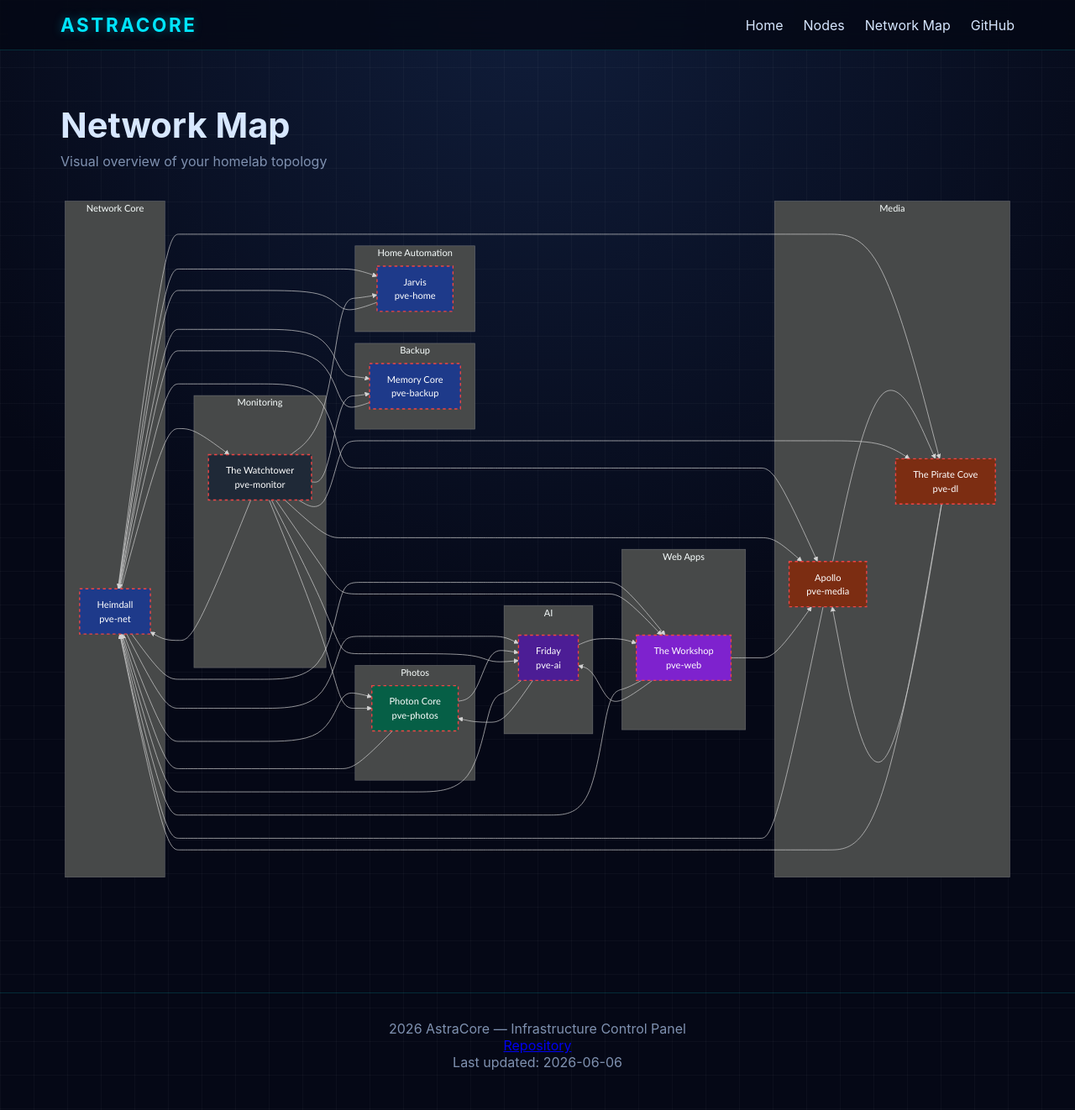
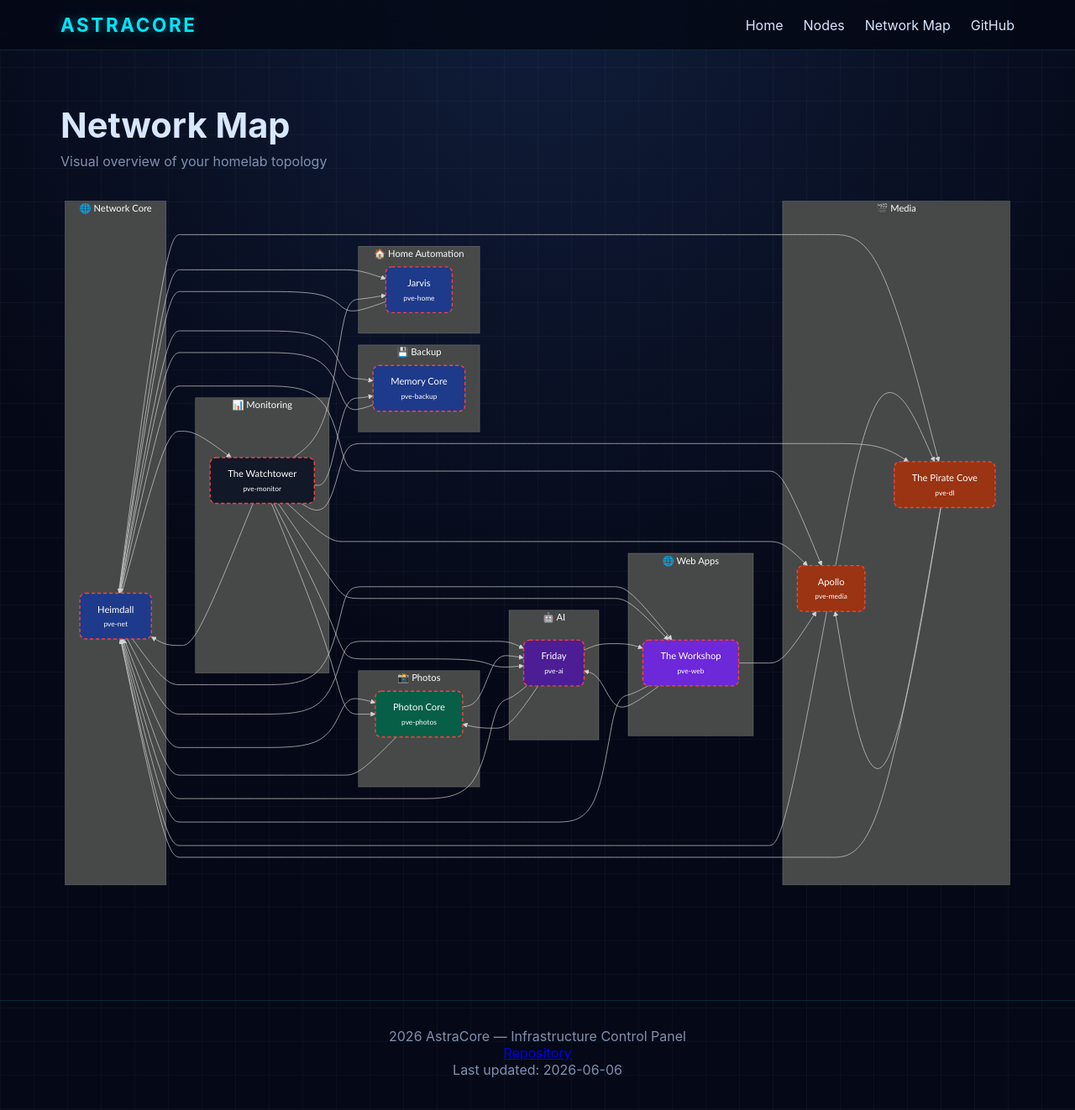
Before and after one commit to MrRowey/AstraCore, a Jekyll site: the page built from docs/network-map.md, in a window 1280 px wide and 1322 px high. Shown: the whole window at 84% size. Built offline with Jekyll 4.4.1, drawn with Linux system fonts in a browser that asks for light colours; some of the changed lines change nothing that is shown.

Commit message:
syle overhall network diagrame

```diff
--- a/docs/network-map.md
+++ b/docs/network-map.md
@@ -8,57 +8,72 @@ title: Network Map
 
 <div class="mermaid">
 flowchart LR
-  %% GLOBAL STYLES
-  classDef network fill:#1e3a8a,stroke:#93c5fd,color:#fff,stroke-width:2px;
-  classDef media fill:#7c2d12,stroke:#fdba74,color:#fff,stroke-width:2px;
-  classDef photos fill:#065f46,stroke:#6ee7b7,color:#fff,stroke-width:2px;
-  classDef ai fill:#4c1d95,stroke:#c4b5fd,color:#fff,stroke-width:2px;
-  classDef monitor fill:#1f2937,stroke:#9ca3af,color:#fff,stroke-width:2px;
-  classDef web fill:#7e22ce,stroke:#e9d5ff,color:#fff,stroke-width:2px;
 
-  classDef offline stroke-dasharray: 5 5,stroke:#ef4444;
+  %% ============================================
+  %% GLOBAL STYLE DEFINITIONS
+  %% ============================================
+
+  %% Role-based color themes
+  classDef network fill:#1e3a8a,stroke:#60a5fa,color:#fff,stroke-width:2px,rx:10,ry:10;
+  classDef media fill:#9a3412,stroke:#fb923c,color:#fff,stroke-width:2px,rx:10,ry:10;
+  classDef photos fill:#065f46,stroke:#34d399,color:#fff,stroke-width:2px,rx:10,ry:10;
+  classDef ai fill:#4c1d95,stroke:#c084fc,color:#fff,stroke-width:2px,rx:10,ry:10;
+  classDef monitor fill:#111827,stroke:#9ca3af,color:#fff,stroke-width:2px,rx:10,ry:10;
+  classDef web fill:#6d28d9,stroke:#d8b4fe,color:#fff,stroke-width:2px,rx:10,ry:10;
+
+  %% Status styles
+  classDef offline stroke-dasharray: 6 4,stroke:#ef4444;
   classDef online stroke:#22c55e;
 
-  %% SUBGRAPHS
-  subgraph Network_Core[Network Core]
+  %% ============================================
+  %% SUBGRAPHS (GROUPS)
+  %% ============================================
+
+  subgraph Network_Core["🌐 Network Core"]
     node-1
   end
 
-  subgraph Backup[Backup]
+  subgraph Backup["💾 Backup"]
     node-2
   end
 
-  subgraph Home_Automation[Home Automation]
+  subgraph Home_Automation["🏠 Home Automation"]
     node-3
   end
 
-  subgraph Media[Media]
+  subgraph Media["🎬 Media"]
     node-4
     node-8
   end
 
-  subgraph Photos[Photos]
+  subgraph Photos["📸 Photos"]
     node-5
   end
 
-  subgraph Monitoring[Monitoring]
+  subgraph Monitoring["📊 Monitoring"]
     node-6
   end
 
-  subgraph WebApps[Web Apps]
+  subgraph WebApps["🌐 Web Apps"]
     node-7
   end
 
-  subgraph AI[AI]
+  subgraph AI["🤖 AI"]
     node-9
   end
 
-  %% AUTO-GENERATED NODES
+  %% ============================================
+  %% AUTO-GENERATED NODES (with icons + links)
+  %% ============================================
+
   {% for node in site.data.nodes %}
-    {{ node.id }}["{{ node.name }}<br>{{ node.vm }}"]
+    {{ node.id }}["<a href='/AstraCore/nodes/{{ node.id }}/' style='color:white;text-decoration:none;'>{{ node.name }}<br><span style='font-size:12px;'>{{ node.vm }}</span></a>"]
   {% endfor %}
 
+  %% ============================================
   %% AUTO-GENERATED CONNECTIONS
+  %% ============================================
+
   {% for node in site.data.nodes %}
     {% if node.connections %}
       {% for target in node.connections %}
@@ -67,7 +82,10 @@ flowchart LR
     {% endif %}
   {% endfor %}
 
+  %% ============================================
   %% ROLE-BASED COLORS
+  %% ============================================
+
   class node-1 network;
   class node-2 network;
   class node-3 network;
@@ -78,7 +96,10 @@ flowchart LR
   class node-8 media;
   class node-9 ai;
 
+  %% ============================================
   %% STATUS COLORS
+  %% ============================================
+
   {% for node in site.data.nodes %}
     {% if node.status == "offline" %}
       class {{ node.id }} offline;
```
